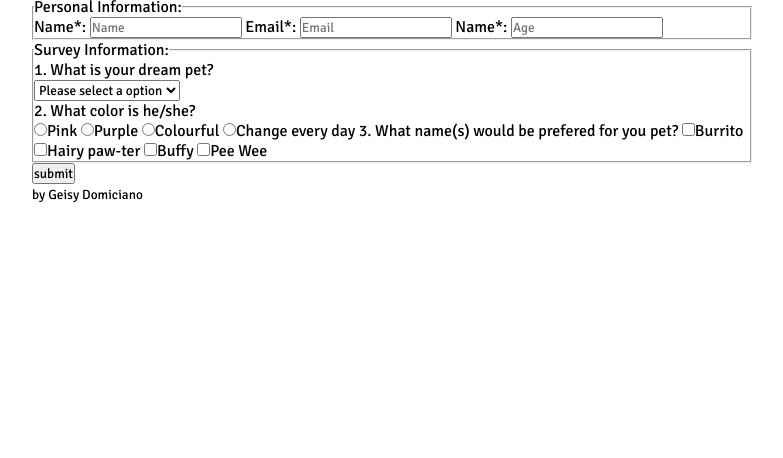
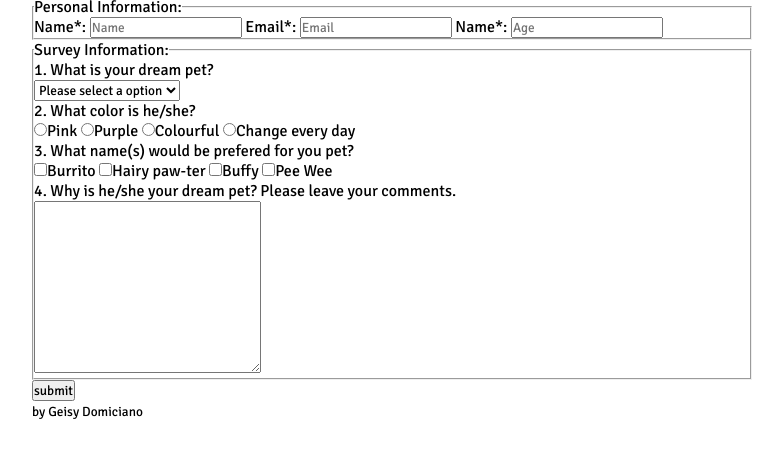
Before and after one commit to gdomiciano/dreamy-pet-survey, a plain HTML site: page index.html in a window 1280 px wide. Shown: the part 146-604 px from the top of the page, without its empty margins (248-1031 px from the left). Drawn offline with Linux system fonts and the light colour scheme.

Commit message:
:construction: finish html structure before style

```diff
--- a/index.html
+++ b/index.html
@@ -26,6 +26,7 @@
       </fieldset>
       <fieldset class="fieldset">
         <legend>Survey Information:</legend>
+
         <p class="question">1. What is your dream pet?</p>
         <select name="dream-pet" id="dream-pet">
           <option value="">Please select a option</option>
@@ -34,16 +35,21 @@
           <option value="hamster">Hamster</option>
           <option value="horse">Horse</option>
         </select>
+
         <p class="question">2. What color is he/she?</p>
-        <input type="radio" name="color" value="pink"><label>Pink</label>
-        <input type="radio" name="color" value="purple"><label>Purple</label>
-        <input type="radio" name="color" value="colourful"><label>Colourful</label>
-        <input type="radio" name="color" value="change every day"><label>Change every day</label>
-        <label class="question">3. What name(s) would be prefered for you pet?</label>
-        <input type="checkbox" name="petName" value="burrito"><label>Burrito</label>
-        <input type="checkbox" name="petName" value="hairy paw-ter"><label>Hairy paw-ter</label>
-        <input type="checkbox" name="petName" value="buffy"><label>Buffy</label>
-        <input type="checkbox" name="petName" value="pee wee"><label>Pee Wee</label>
+        <input type="radio" class="radio-button" name="color" value="pink"><label class="label">Pink</label>
+        <input type="radio" class="radio-button" name="color" value="purple"><label class="label">Purple</label>
+        <input type="radio" class="radio-button" name="color" value="colourful"><label class="label">Colourful</label>
+        <input type="radio" class="radio-button" name="color" value="change every day"><label class="label">Change every day</label>
+
+        <p class="question">3. What name(s) would be prefered for you pet?</p>
+        <input type="checkbox" class="checkbox" name="petName" value="burrito"><label class="label">Burrito</label>
+        <input type="checkbox" class="checkbox" name="petName" value="hairy paw-ter"><label class="label">Hairy paw-ter</label>
+        <input type="checkbox" class="checkbox" name="petName" value="buffy"><label class="label">Buffy</label>
+        <input type="checkbox" class="checkbox" name="petName" value="pee wee"><label class="label">Pee Wee</label>
+
+        <p class="question">4. Why is he/she your dream pet? Please leave your comments.</p>
+        <textarea name="comments" id="comments" cols="30" rows="10"></textarea>
       </fieldset>
       <input type="submit" value="submit">
     </form>
```
